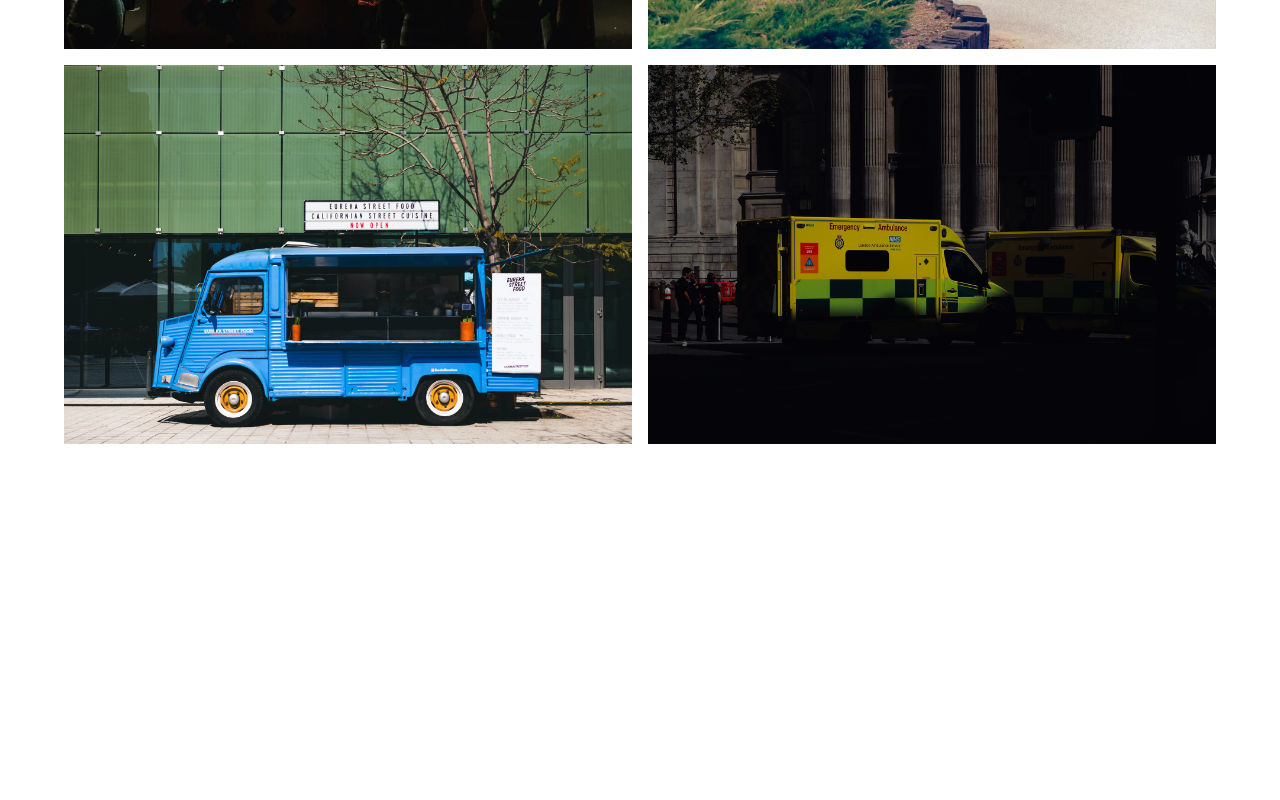
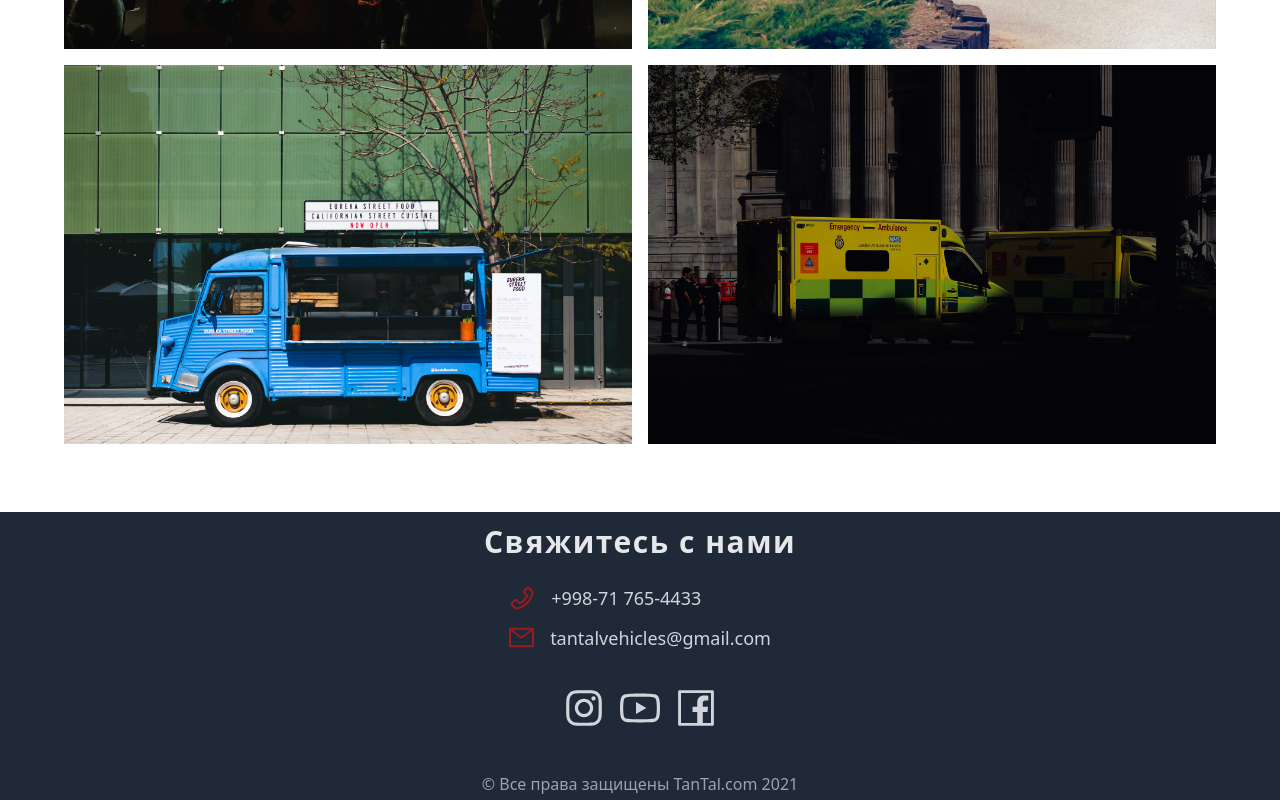
Before and after one commit to iamrakhmatov/tantal-site, a React (Create React App) app: page / in a window 1280 px wide. Shown: the part 3226-4026 px from the top of the page. Before the commit the page ends 3738 px from the top, so only its background shows below. Built offline with nearby package versions, Linux system fonts and the light colour scheme.

Commit message:
added footer

```diff
--- a/package.json
+++ b/package.json
@@ -8,6 +8,7 @@
     "yarn": "1.22.10"
   },
   "dependencies": {
+    "@ant-design/icons": "^4.4.0",
     "@testing-library/jest-dom": "^5.11.4",
     "@testing-library/react": "^11.1.0",
     "@testing-library/user-event": "^12.1.10",
--- a/src/App.js
+++ b/src/App.js
@@ -1,6 +1,7 @@
 // import { useState } from "react";
 import "./App.css";
 import Home from "./components/Home/Home";
+import Footer from "./components/Footer/Footer";
 
 function App() {
   // const [menuBtn, setMenuBtn] = useState(false);
@@ -12,6 +13,7 @@ function App() {
   return (
     <div className="">
       <Home />
+      <Footer />
     </div>
   );
 }
--- /dev/null
+++ b/src/components/Footer/Footer.js
@@ -0,0 +1,55 @@
+import React from "react";
+import {
+  InstagramOutlined,
+  YoutubeOutlined,
+  FacebookOutlined,
+  PhoneOutlined,
+  MailOutlined,
+} from "@ant-design/icons";
+
+const footer = () => {
+  return (
+    <div className="h-72 bg-gray-800 relative">
+      <div className="flex justify-center text-white py-3 text-3xl font-bold tracking-wider text-gray-200">
+        Свяжитесь с нами
+      </div>
+      <div className="flex flex-col justify-center items-center text-gray-300">
+        <div className="flex flex-col">
+          <div className="flex items-center my-3">
+            <PhoneOutlined
+              className="text-red-800"
+              style={{ fontSize: "26px" }}
+            />
+            <span className="text-lg ml-4">+998-71 765-4433</span>
+          </div>
+          <div className="flex items-center mb-3">
+            <MailOutlined
+              className="text-red-800"
+              style={{ fontSize: "25px" }}
+            />
+            <span className="text-lg ml-4">tantalvehicles@gmail.com</span>
+          </div>
+        </div>
+        <div className="flex justify-around mt-6">
+          <InstagramOutlined
+            className="cursor-pointer hover:text-red-800 mx-2"
+            style={{ fontSize: "40px" }}
+          />
+          <YoutubeOutlined
+            className="cursor-pointer hover:text-red-800 mx-2"
+            style={{ fontSize: "40px" }}
+          />
+          <FacebookOutlined
+            className="cursor-pointer hover:text-red-800 mx-2"
+            style={{ fontSize: "40px" }}
+          />
+        </div>
+      </div>
+      <div className="flex justify-center text-gray-400 font-medium text-md absolute w-full bottom-1 left-0">
+        © Все права защищены TanTal.com 2021
+      </div>
+    </div>
+  );
+};
+
+export default footer;
```
Also changed, not shown: 1 other file (tests, documents, lock files or other folders).
